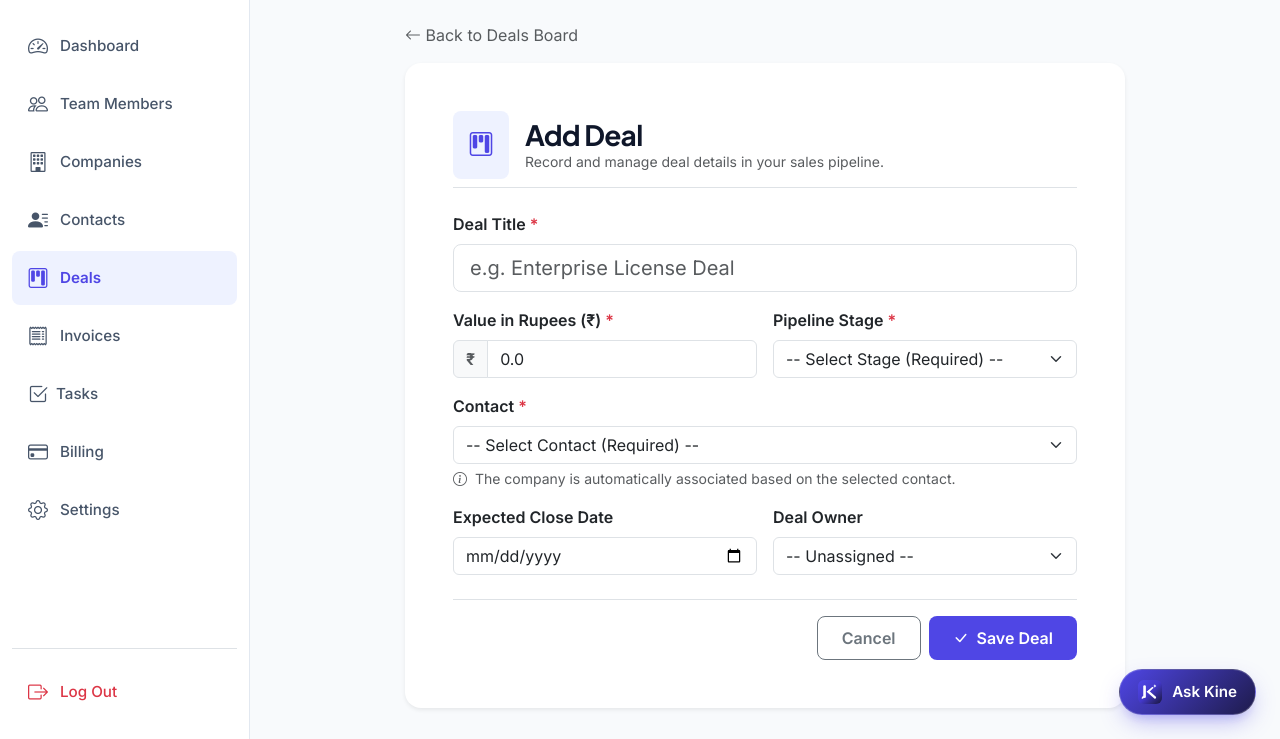
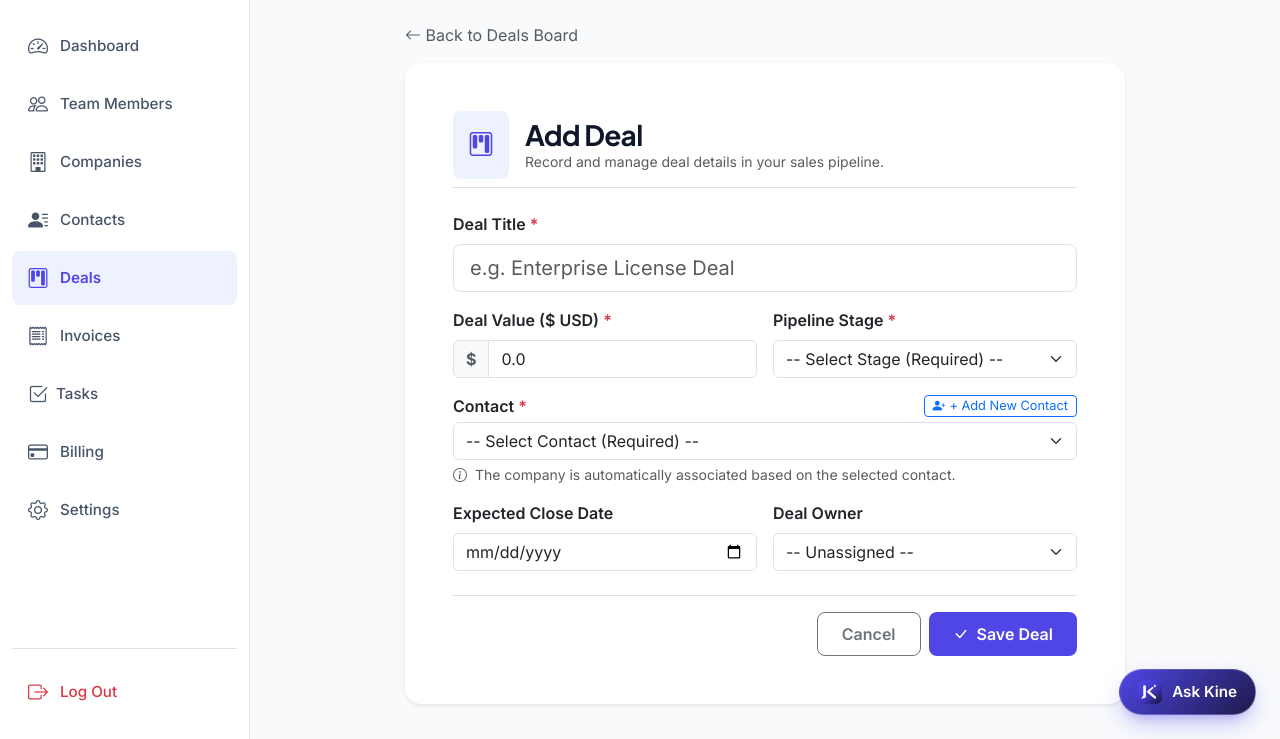
Before and after one commit to arshad-mohammad98/KinetiQ-Paypal_AI_Hackathon, a Django app: page /deals/add/ in a window 1280 px wide. Shown: the part 61-800 px from the top of the page. Run offline with Django 5.2, Linux system fonts and the light colour scheme; a user stored in the database is signed in; tables that the repository leaves empty hold one stand-in row (values such as "Sample post").

Commit message:
Enhance deal form: add direct contact creation link, handle empty business contacts gracefully, update currency label

```diff
--- a/crm_core/forms.py
+++ b/crm_core/forms.py
@@ -68,7 +68,7 @@ class DealForm(forms.ModelForm):
             "owner": forms.Select(attrs={"class": "form-select"}),
         }
         labels = {
-            "value": "Value (₹ in Rupees)",
+            "value": "Value ($ USD)",
             "expected_close_date": "Expected Close Date",
         }
 
@@ -76,8 +76,12 @@ class DealForm(forms.ModelForm):
         super().__init__(*args, **kwargs)
         self.organization = organization
         if organization:
-            self.fields["contact"].queryset = Contact.objects.filter(organization=organization).select_related("company")
-            self.fields["contact"].empty_label = "-- Select Contact (Required) --"
+            contact_qs = Contact.objects.filter(organization=organization).select_related("company")
+            self.fields["contact"].queryset = contact_qs
+            if not contact_qs.exists():
+                self.fields["contact"].empty_label = "-- No Contacts in Business (Add Contact First) --"
+            else:
+                self.fields["contact"].empty_label = "-- Select Contact (Required) --"
             self.fields["stage"].queryset = Stage.objects.filter(organization=organization).order_by("order")
             self.fields["stage"].empty_label = "-- Select Stage (Required) --"
             self.fields["owner"].queryset = User.objects.filter(organization=organization, is_active=True).order_by("first_name", "last_name")
--- a/crm_core/views.py
+++ b/crm_core/views.py
@@ -227,6 +227,10 @@ def contact_create_view(request):
 
             log_audit(request, "CREATE", contact)
             messages.success(request, f"Contact '{contact.full_name}' created successfully.")
+            next_url = request.POST.get("next") or request.GET.get("next")
+            if next_url and next_url.startswith("/"):
+                sep = "&" if "?" in next_url else "?"
+                return redirect(f"{next_url}{sep}contact_id={contact.pk}")
             return redirect("contact_detail", pk=contact.pk)
     else:
         initial = {}
@@ -234,7 +238,8 @@ def contact_create_view(request):
             initial["company"] = prefill_company
         form = ContactForm(organization=org, initial=initial)
 
-    return render(request, "crm_core/contact_form.html", {"form": form, "title": "Add Contact"})
+    next_url = request.GET.get("next", "")
+    return render(request, "crm_core/contact_form.html", {"form": form, "title": "Add Contact", "next": next_url})
 
 
 @login_required
--- a/templates/crm_core/contact_form.html
+++ b/templates/crm_core/contact_form.html
@@ -24,6 +24,9 @@
 
             <form method="post" novalidate>
                 {% csrf_token %}
+                {% if next %}
+                    <input type="hidden" name="next" value="{{ next }}">
+                {% endif %}
 
                 {% if form.non_field_errors %}
                     <div class="alert alert-danger">
@@ -108,7 +111,7 @@
                 </div>
 
                 <div class="d-flex gap-2 justify-content-end pt-3 border-top">
-                    <a href="{% if contact %}{% url 'contact_detail' contact.pk %}{% else %}{% url 'contact_list' %}{% endif %}" class="btn btn-outline-secondary btn-touch px-4">
+                    <a href="{% if next %}{{ next }}{% elif contact %}{% url 'contact_detail' contact.pk %}{% else %}{% url 'contact_list' %}{% endif %}" class="btn btn-outline-secondary btn-touch px-4">
                         Cancel
                     </a>
                     <button type="submit" class="btn btn-primary btn-touch px-4" style="background-color: var(--crm-accent); border: none;">
--- a/templates/crm_core/deal_form.html
+++ b/templates/crm_core/deal_form.html
@@ -54,10 +54,10 @@
             <div class="row g-3 mb-3">
                 <div class="col-12 col-sm-6">
                     <label for="{{ form.value.id_for_label }}" class="form-label fw-semibold">
-                        Value in Rupees (₹) <span class="text-danger">*</span>
+                        Deal Value ($ USD) <span class="text-danger">*</span>
                     </label>
                     <div class="input-group">
-                        <span class="input-group-text bg-light text-muted fw-bold">₹</span>
+                        <span class="input-group-text bg-light text-muted fw-bold">$</span>
                         {{ form.value }}
                     </div>
                     {% if form.value.errors %}
@@ -77,10 +77,26 @@
 
             <!-- Contact & Company Info -->
             <div class="mb-3">
-                <label for="{{ form.contact.id_for_label }}" class="form-label fw-semibold">
-                    Contact <span class="text-danger">*</span>
-                </label>
+                <div class="d-flex justify-content-between align-items-center mb-1">
+                    <label for="{{ form.contact.id_for_label }}" class="form-label fw-semibold mb-0">
+                        Contact <span class="text-danger">*</span>
+                    </label>
+                    <a href="{% url 'contact_create' %}?next={{ request.path|urlencode }}" class="btn btn-sm btn-outline-primary py-0 px-2" style="font-size: 0.8rem;">
+                        <i class="bi bi-person-plus-fill me-1"></i>+ Add New Contact
+                    </a>
+                </div>
                 {{ form.contact }}
+                {% if not form.fields.contact.queryset.exists %}
+                    <div class="alert alert-warning py-2 px-3 mt-2 d-flex align-items-center justify-content-between">
+                        <div class="small">
+                            <i class="bi bi-exclamation-triangle-fill me-1 text-warning"></i>
+                            <strong>No contacts found:</strong> Deals must be linked to a customer contact. Please create a contact first.
+                        </div>
+                        <a href="{% url 'contact_create' %}?next={{ request.path|urlencode }}" class="btn btn-sm btn-primary ms-3 text-nowrap">
+                            <i class="bi bi-person-plus-fill me-1"></i>Create Contact
+                        </a>
+                    </div>
+                {% endif %}
                 <div class="form-text text-muted small">
                     <i class="bi bi-info-circle me-1"></i> The company is automatically associated based on the selected contact.
                 </div>
```
